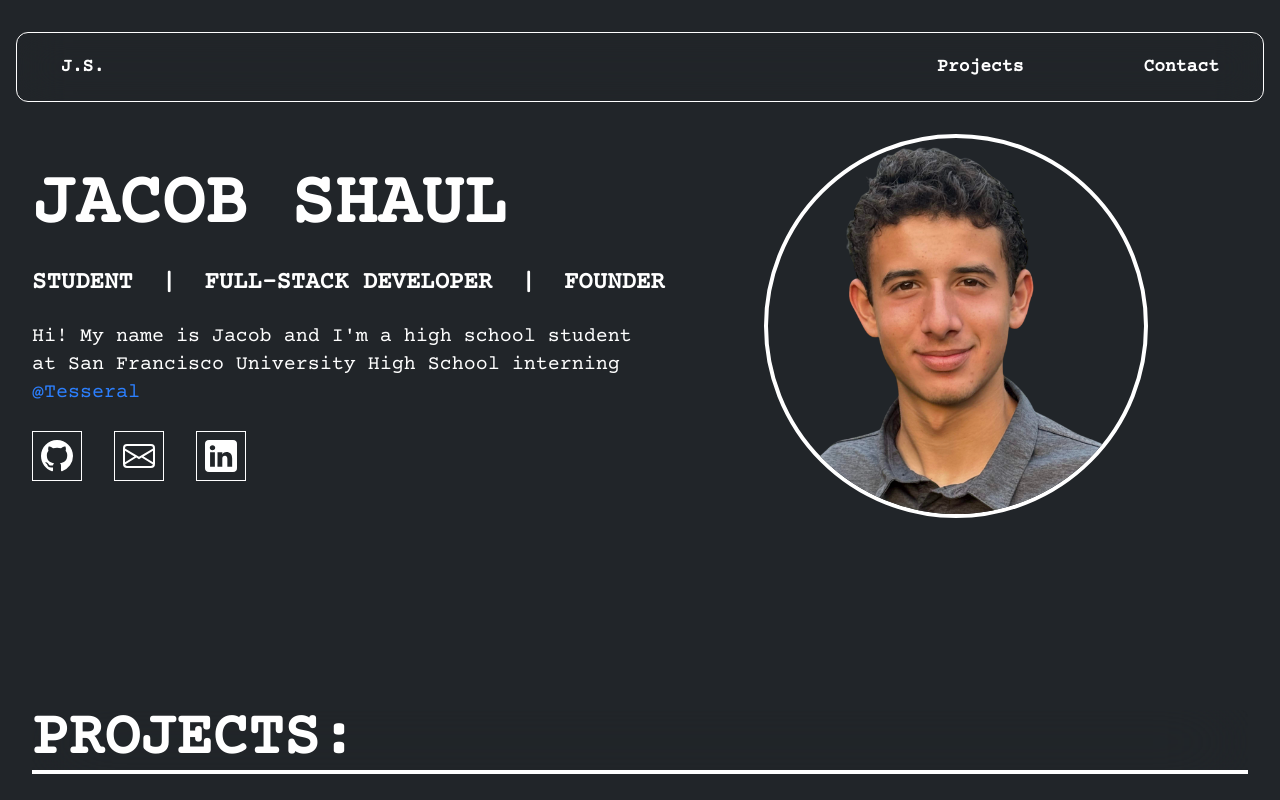
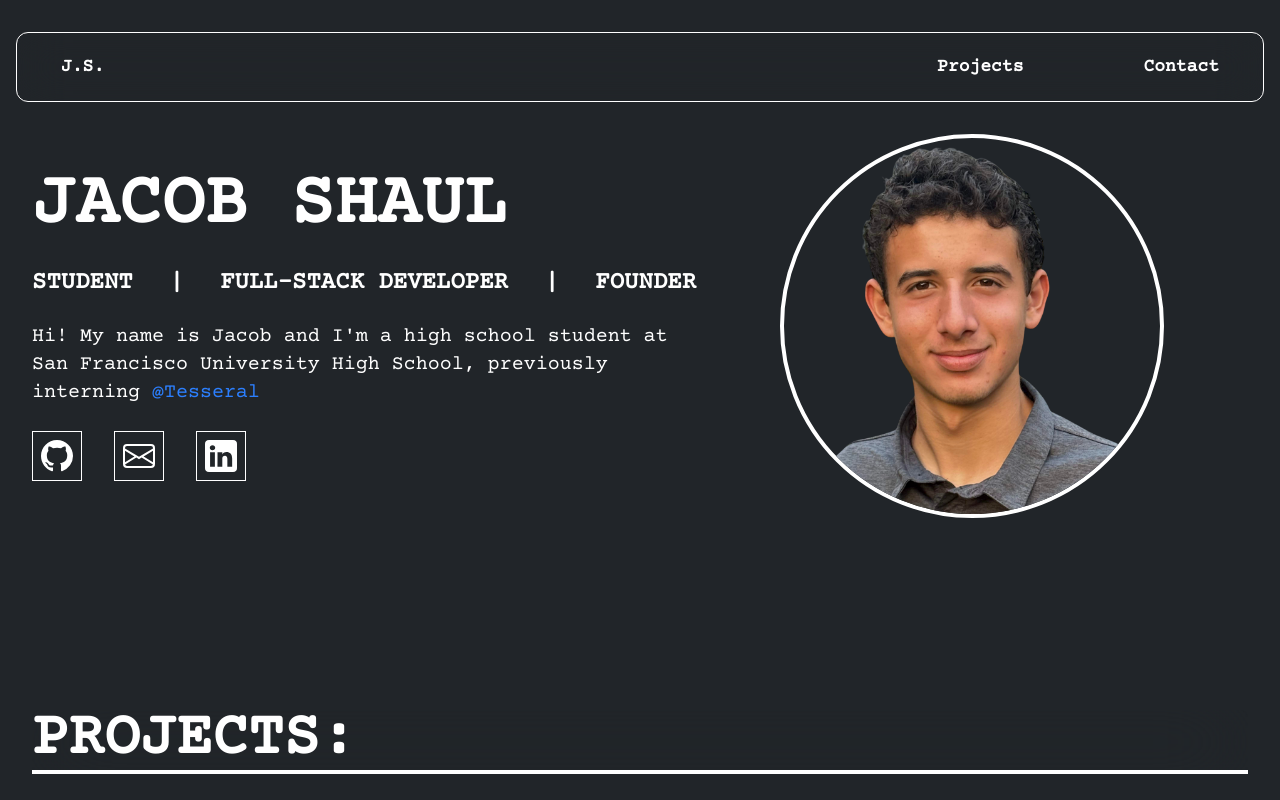
Before and after one commit to jacob-s-codes/portfolio, a Next.js app: page / in a window 1280 px wide. Shown: the top 800 px of the page. Built offline with nearby package versions, Linux system fonts and the light colour scheme.

Commit message:
updated previous intern

```diff
--- a/src/app/HomeClient.tsx
+++ b/src/app/HomeClient.tsx
@@ -14,7 +14,7 @@ const HomeClient = () => {
             <h2>|</h2>
             <h2>Founder</h2>
           </div>
-          <h3 className="lg:text-xl text-base">Hi! My name is Jacob and I&apos;m a high school student at San Francisco University High School interning <a href="https://tesseral.com/" target="_blank" className="text-blue-500 hover:text-blue-300">@Tesseral</a></h3>
+          <h3 className="lg:text-xl text-base">Hi! My name is Jacob and I&apos;m a high school student at San Francisco University High School, previously interning <a href="https://tesseral.com/" target="_blank" className="text-blue-500 hover:text-blue-300">@Tesseral</a></h3>
           <div className="flex items-center lg:gap-8 gap-6">
             <a href="https://github.com/jacob-s-codes" target="_blank" className="hover:text-black border border-white hover:rounded-r-xl p-2 hover:bg-white duration-200">
               <svg xmlns="http://www.w3.org/2000/svg" fill="currentColor" className="bi bi-github lg:w-8 w-6 h-auto" viewBox="0 0 16 16">
```
